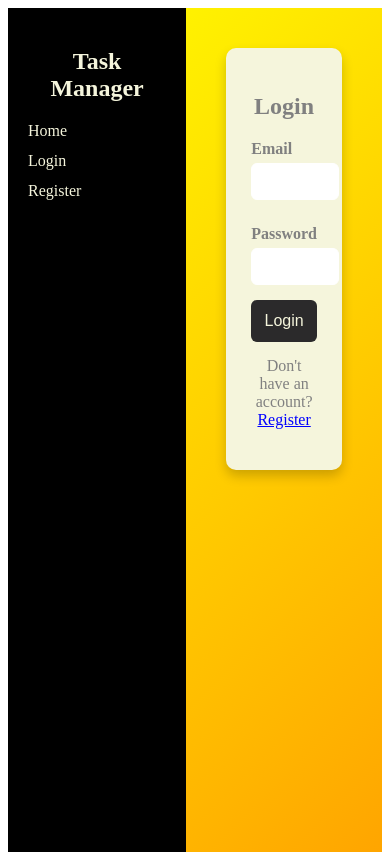
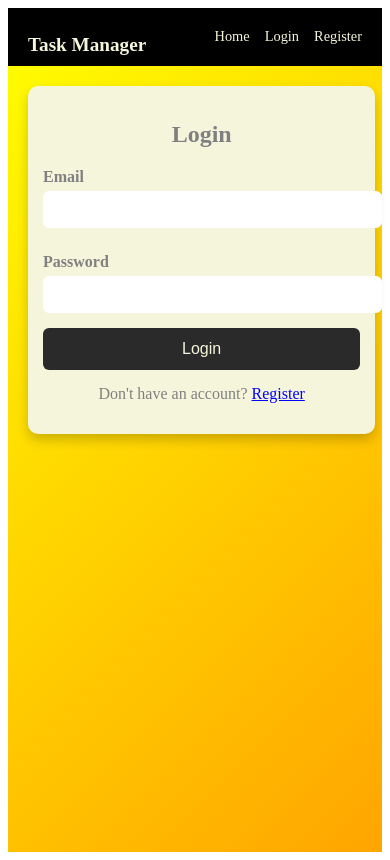
Before and after one commit to EsliEsabu/TASK-MANAGER, a React (Vite) app in the folder frontend/: page /login in a window 390 px wide. Built offline with nearby package versions, Linux system fonts and the light colour scheme.

Commit message:
fix: the  mobile responsive layout

```diff
--- a/frontend/src/style.css
+++ b/frontend/src/style.css
@@ -1,7 +1,7 @@
 .app-container {
   display: flex;
   min-height: 100vh;
-  background: linear-gradient(135deg, yellow, orange); /* blue-purple gradient */
+  background: linear-gradient(135deg, yellow, orange);
   color: beige;
 }
 
@@ -222,3 +222,72 @@
   font-size: 20px;
   margin-left: 10px;
 }
+
+
+@media (max-width: 768px) {
+  .app-container {
+    flex-direction: column;
+  }
+
+  .sidebar {
+    width: 100%;
+    padding: 10px 20px;
+    display: flex;
+    flex-direction: row;
+    align-items: center;
+    justify-content: space-between;
+    box-sizing: border-box;
+  }
+
+  .sidebar h2 {
+    margin-bottom: 0;
+    font-size: 1.2em;
+  }
+
+  .sidebar ul {
+    display: flex;
+    flex-direction: row;
+    gap: 15px;
+    margin: 0;
+  }
+
+  .sidebar li {
+    margin: 0;
+    font-size: 0.9em;
+  }
+
+  .main-content {
+    padding: 20px;
+  }
+
+  .task-form {
+    width: 95%;
+    padding: 15px;
+  }
+
+  .task-list {
+    grid-template-columns: 1fr;
+  }
+
+  .tasks-page h1 {
+    font-size: 1.5em;
+  }
+
+  .section-title {
+    font-size: 1.2em;
+  }
+
+  .task-card {
+    padding: 15px;
+  }
+
+  .task-header {
+    flex-direction: column;
+    gap: 10px;
+  }
+
+  .toggle-button {
+    width: 100%;
+    padding: 8px;
+  }
+}
```
